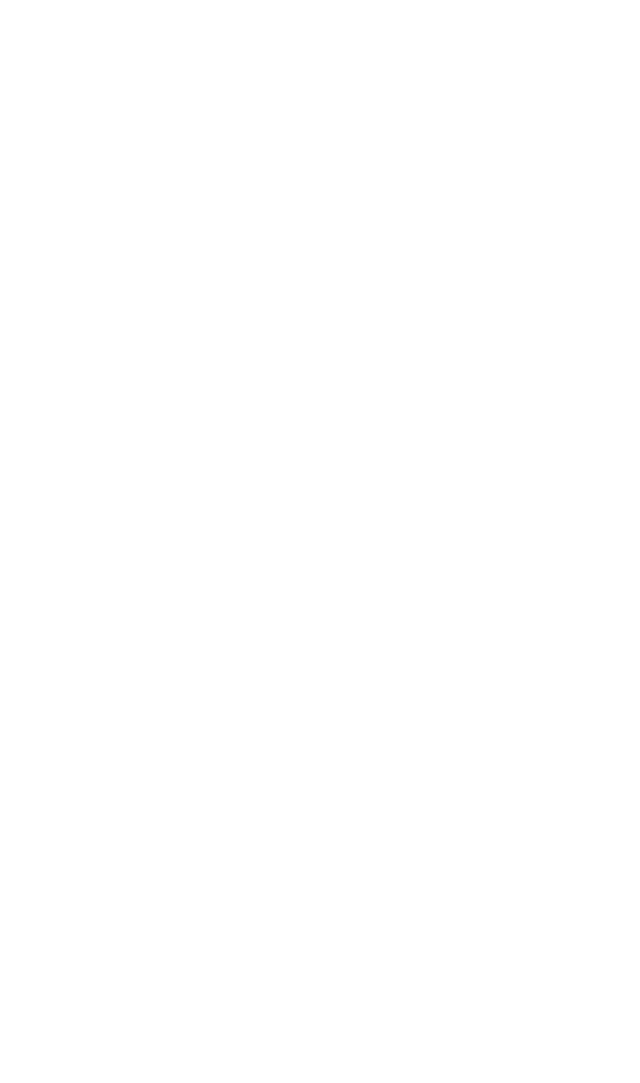
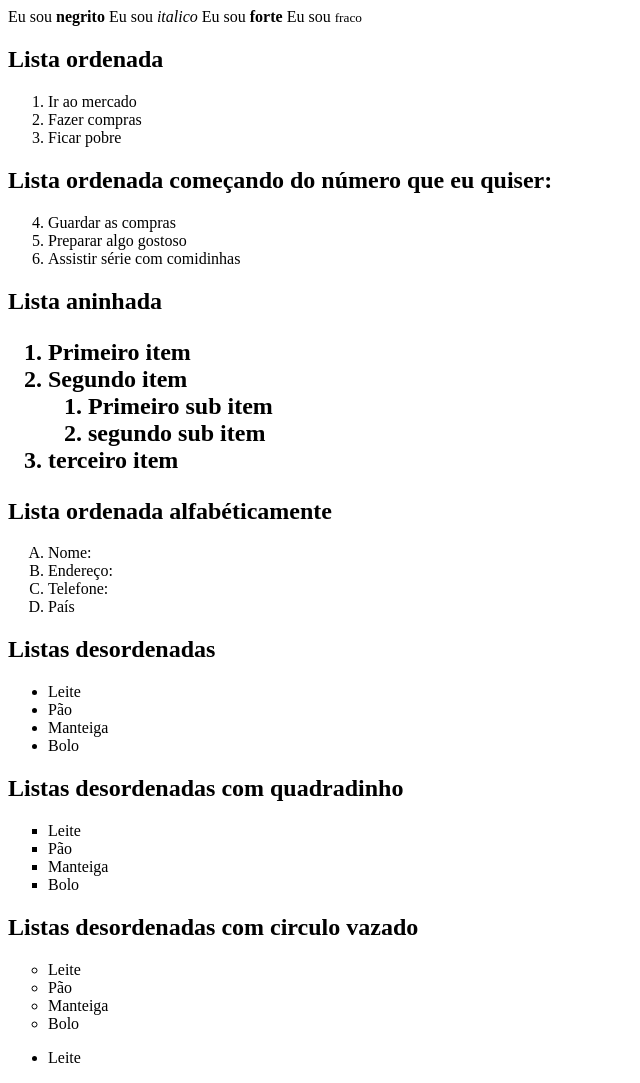
Before and after one commit to asilvaolabi/CFT1-Poder-Do-Futuro-Modulo-II-HTML-CSS, a plain HTML site: page aula-2-HTML5-introducao/index.html in a window 1280 px wide. Shown: the whole page, without its empty margins (0-640 px from the left). Before the commit the page ends 800 px from the top, so only its background shows below. Drawn offline with Linux system fonts and the light colour scheme.

Commit message:
Atualizando o arquivo da aula dois

```diff
--- a/aula-2-HTML5-introducao/index.html
+++ b/aula-2-HTML5-introducao/index.html
@@ -0,0 +1,96 @@
+<!DOCTYPE html>
+
+<!-- Tag declarando o HTML e com o atributo lang para dizer que estamos usando a lingua portuguesa -->
+<html lang="pt-br">
+
+    <!-- Definimos o cabeçalho do nosso arquivo, a unica coisa visível ao usuario é o title -->
+    <head>
+        <title>Aula dois</title>
+        <!-- tags meta auxiliam os mecanismos de busca a encontrarem o seu site na web, devem SEMPRE estar no head -->
+        <!--  utf-8 para pagina reconhecer caracteres especiais -->
+        <meta name="description" content="Meu portfólio pessoal">
+        <meta charset="utf-8">
+    </head>
+
+    <body>
+        <!-- tag de formatação de texto -->
+        <!-- negrito -->
+        Eu sou <b>negrito</b>
+        <!-- italico -->
+        Eu sou <i>italico</i>
+        <!-- forte -->
+        Eu sou <strong>forte</strong>
+        <!-- fraco -->
+        Eu sou <small>fraco</small>
+
+        <!-- Listas ordenadas sempre começam com ol e os seus itens com li -->
+        <h2>Lista ordenada</h2>
+        <ol>
+            <li>Ir ao mercado</li>
+            <li>Fazer compras</li>
+            <li>Ficar pobre</li>
+        </ol>
+
+        <h2>Lista ordenada começando do número que eu quiser:</h2>
+        <!-- atributo start define aonde queremos começar -->
+        <ol start="4">
+            <li>Guardar as compras</li>
+            <li>Preparar algo gostoso</li>
+            <li>Assistir série com comidinhas</li>
+        </ol>
+
+        <h2>Lista aninhada</h62>
+        <ol>
+            <li>Primeiro item</li>
+            <li>
+                Segundo item
+                <ol>
+                    <li>Primeiro sub item</li>
+                    <li>segundo sub item</li>
+                </ol>
+            </li>
+            <li>terceiro item</li>
+        </ol>
+
+        <h2>Lista ordenada alfabéticamente</h2>
+        <!-- atributo type define o tipo que a lista será ordenada -->
+        <ol type="A">
+            <li>Nome:</li>
+            <li>Endereço:</li>
+            <li>Telefone:</li>
+            <li>País</li>
+        </ol>
+
+        <!-- Listas desordenadas sempre começam com ul e os seus itens com li -->
+        <h2>Listas desordenadas</h2>
+        <ul>
+            <li>Leite</li>
+            <li>Pão</li>
+            <li>Manteiga</li>
+            <li>Bolo</li>
+        </ul>
+
+        <!-- atributo type define o tipo de ícone que a lista será ordenada -->
+        <h2>Listas desordenadas com quadradinho</h2>
+        <ul type="square">
+            <li>Leite</li>
+            <li>Pão</li>
+            <li>Manteiga</li>
+            <li>Bolo</li>
+        </ul>
+
+        <h2>Listas desordenadas com circulo vazado</h2>
+        <ul type="circle">
+            <li>Leite</li>
+            <li>Pão</li>
+            <li>Manteiga</li>
+            <li>Bolo</li>
+        </ul>
+
+        <!-- o triangulo foi com Deus... -->
+        <ul type="triangle">
+            <li>Leite</li>
+        </ul>
+
+    </body>
+</html>
```
Also changed, not shown: aula-1-HTML5-introducao/index.html (+9 -9 lines).
